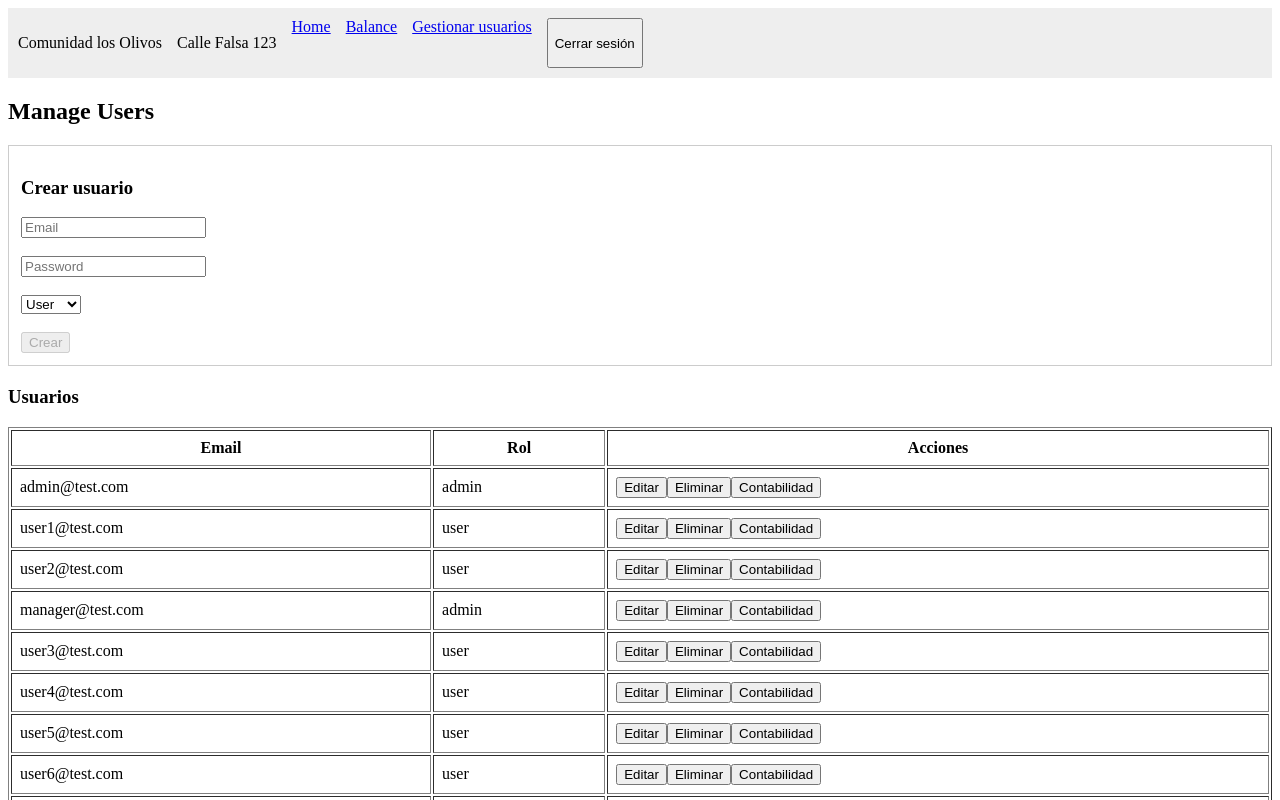
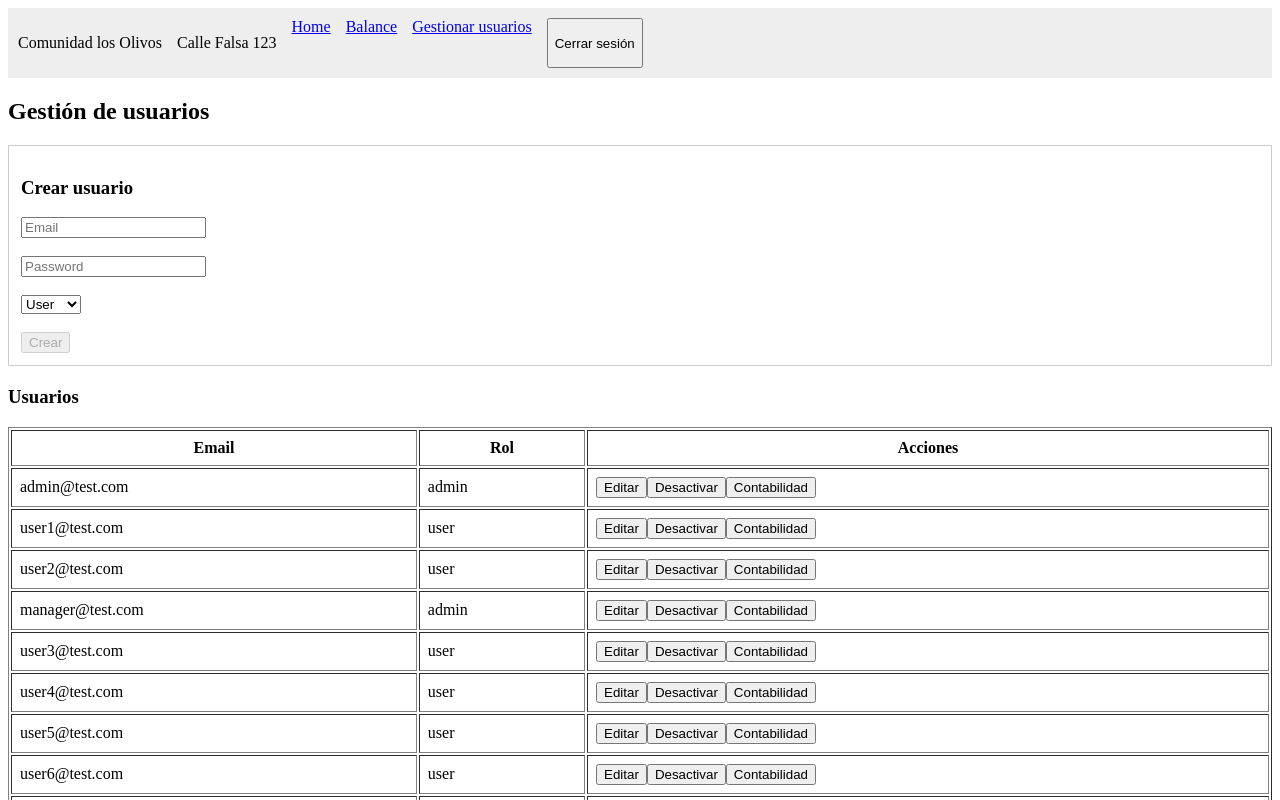
Before and after one commit to epangar/junta-de-propietarios, an Angular app in the folder frontend/junta-de-propietarios/: page /home/manage-users in a window 1280 px wide. Shown: the top 800 px of the page. Built offline with nearby package versions, Linux system fonts and the light colour scheme; sample sign-in values are in the browser's storage.

Commit message:
Manageusers

```diff
--- a/frontend/junta-de-propietarios/src/app/components/manage-users/manage-users.component.html
+++ b/frontend/junta-de-propietarios/src/app/components/manage-users/manage-users.component.html
@@ -1,5 +1,5 @@
 <section *ngIf="user.role === 'admin'">
-  <h2>Manage Users</h2>
+  <h2>Gestión de usuarios</h2>
 
   <!-- FORMULARIO -->
   <form (ngSubmit)="save()" #userForm="ngForm" style="border: 1px solid #ccc; padding: 12px; margin-bottom: 20px;">
@@ -59,8 +59,8 @@
             Editar
           </button>
 
-          <button type="button" (click)="deleteUser(user.id!)">
-            Eliminar
+          <button type="button" (click)="deactivateUser(user.id!)">
+            Desactivar
           </button>
 
           <button type="button" (click)="openAccounting(user)">
--- a/frontend/junta-de-propietarios/src/app/components/manage-users/manage-users.component.ts
+++ b/frontend/junta-de-propietarios/src/app/components/manage-users/manage-users.component.ts
@@ -1,4 +1,4 @@
-import { Component } from '@angular/core';
+import { ChangeDetectorRef, Component } from '@angular/core';
 import { CommonModule } from '@angular/common';
 import { FormsModule } from '@angular/forms';
 
@@ -22,15 +22,17 @@ export class ManageUsersComponent {
     role: 'user'
   };
 
-  user = { role: 'admin' }; // ock rol admin para mostrar gestión de usuarios
-  // ser = this.authService.getUser(); // rol real desde localStorage
+  // user = { role: 'admin' }; // ock rol admin para mostrar gestión de usuarios
+  user = null; // rol real desde localStorage
 
   constructor(
     private userService: UserService,
-    private authService: AuthService
+    private authService: AuthService,
+    private cdr: ChangeDetectorRef
   ) {}
 
   ngOnInit() {
+    this.user = this.authService.getUser();
     this.loadUsers();
   }
 
@@ -114,8 +116,8 @@ export class ManageUsersComponent {
     this.selectedUser ? this.updateUser() : this.createUser();
   }
 
-  //  delete (temporal frontend)
-  deleteUser(user: any) {
+  //  deactivate (temporal frontend)
+  deactivateUser(user: any) {
     this.users = this.users.filter(u => u.email !== user.email);
   }
 
```
